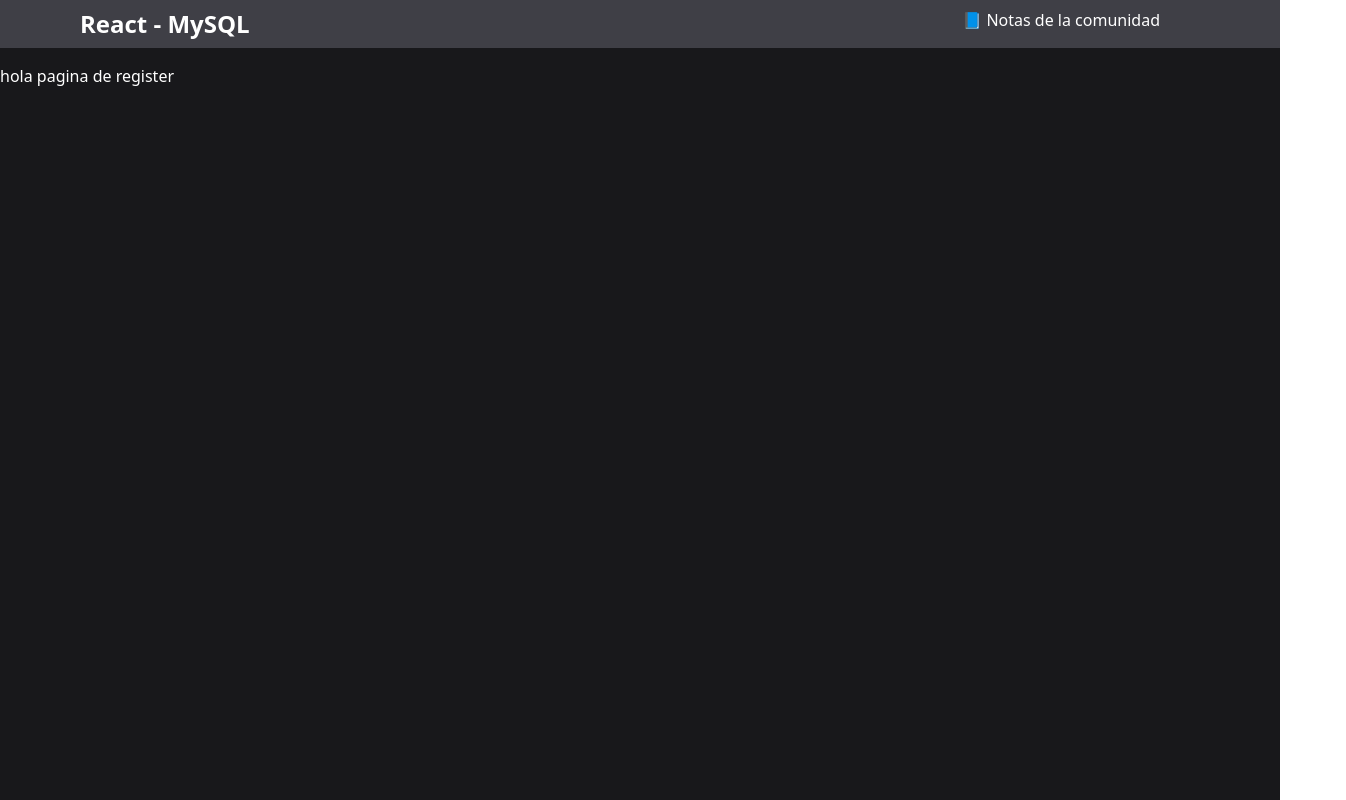
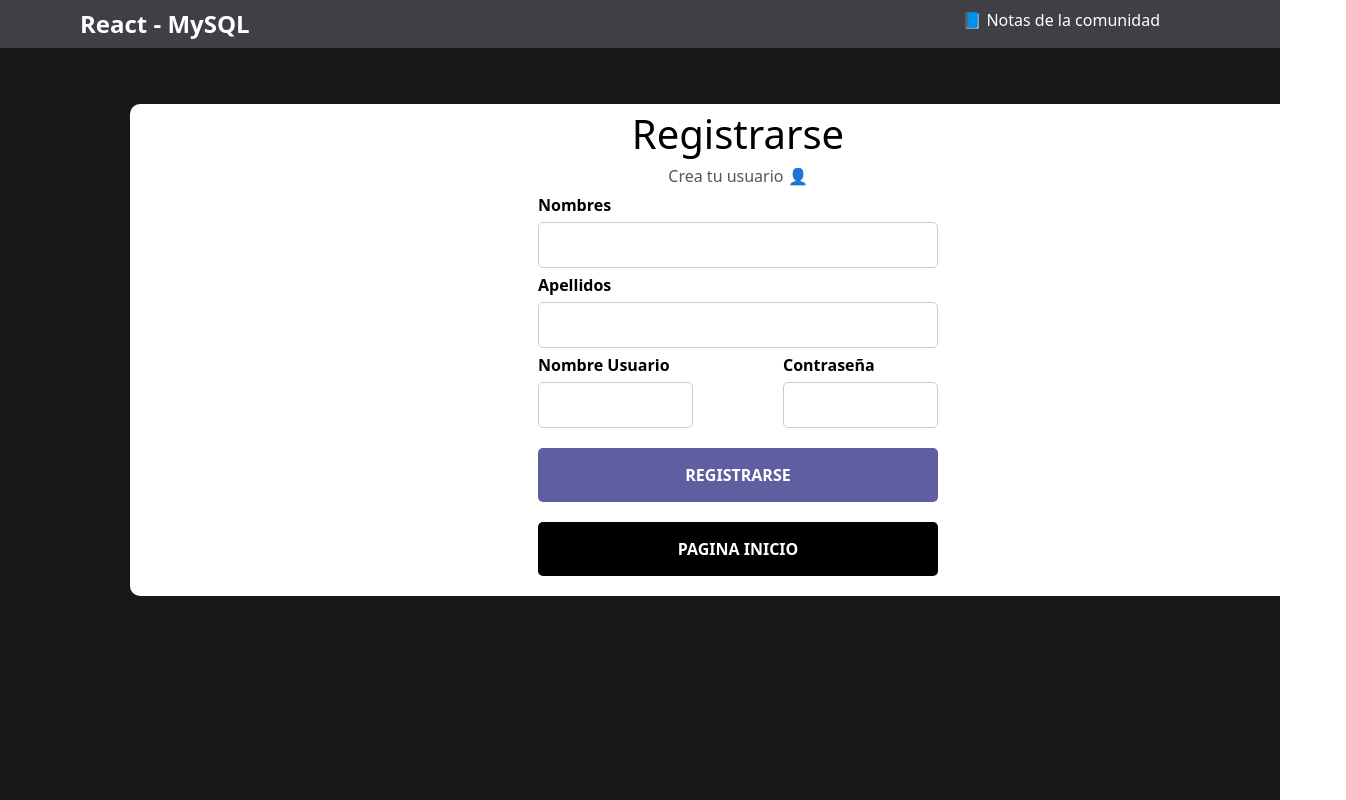
Before and after one commit to Imvert/Node-React-MySQL-CRUD-To-do-list-, a React (Vite) app in the folder client/: page /register in a window 1280 px wide. Shown: the whole page, 1346 px wide, since content can reach past the window. Built offline with nearby package versions, Linux system fonts and the light colour scheme.

Commit message:
add register page and functions

```diff
--- /dev/null
+++ b/client/src/api/register.api.js
@@ -0,0 +1,4 @@
+import axios from "axios";
+//En userData se envia todos los datos para el registro
+export const register = async (userData) =>
+  await axios.post("http://localhost:4001/api/saveUser", userData);
--- a/client/src/components/Navbar.jsx
+++ b/client/src/components/Navbar.jsx
@@ -12,17 +12,20 @@ export default function Navbar() {
   }
   useEffect(() => {
     const loggedUserJson = window.localStorage.getItem("loggedNoteAppUser");
-    if (loggedUserJson) {
-      const userData = JSON.parse(loggedUserJson);
-      setUser(userData);
+    try {
+      if (loggedUserJson) {
+        const userData = JSON.parse(loggedUserJson);
+        setUser(userData);
+      }
+    } catch (error) {
+      console.error(error);
     }
   }, []);
 
   return (
     <div className="bg-zinc-700 flex justify-between px-20 py-2">
-      <Link to={"/tasks"}>
-        <h1 className="text-white font-bold text-2xl">React - MySQL</h1>
-      </Link>
+      <h1 className="text-white font-bold text-2xl">React - MySQL</h1>
+
       <h3 className="text-white mr-10">
         📘 Notas de {user?.name || "la comunidad"}
       </h3>
--- a/client/src/pages/Login.jsx
+++ b/client/src/pages/Login.jsx
@@ -59,6 +59,7 @@ export default function Login() {
           <p>
             <label>Username</label>
             <input
+              required
               type="text"
               value={username}
               onChange={({ target }) => setUsername(target.value)}
@@ -71,6 +72,7 @@ export default function Login() {
           <p>
             <label>Password</label>
             <input
+              required
               type="password"
               className="input"
               value={password}
@@ -98,7 +100,7 @@ export default function Login() {
             onClick={() => navigate(`/register`)}
           />
         </p>
-        <p style={{ color: "red ", fontSize: "20px" }}>{errorMessage}</p>
+        <p style={{ color: "red", fontSize: "20px" }}>{errorMessage}</p>
       </div>
     </div>
   );
--- a/client/src/pages/Register.jsx
+++ b/client/src/pages/Register.jsx
@@ -1,5 +1,129 @@
-import react from "react";
+//react imports
+import react, { useState } from "react";
+import { useNavigate } from "react-router-dom";
+//personal imports
+import "../css/login.css";
+import { register } from "../api/register.api";
+import confetti from "canvas-confetti";
+export default function Register() {
+  const [name, setName] = useState("");
+  const [lastname, setlastname] = useState("");
+  const [username, setUsername] = useState("");
+  const [password, setPassword] = useState("");
+  const [errorMessage, setErrorMessage] = useState(null);
+  const [messages, setMessages] = useState(null);
 
-export default function Register() {
-  return <h1 style={{ color: "white" }}>hola pagina de register</h1>;
+  const navigate = useNavigate();
+
+  const handleSubmit = async (e) => {
+    e.preventDefault();
+    try {
+      const response = await register({ name, lastname, username, password });
+
+      if (response == undefined) {
+        setErrorMessage("error al enviar los datos, intentelo de nuevo");
+        setTimeout(() => {
+          setErrorMessage("");
+        }, 2000);
+      } else {
+        confetti();
+        setMessages("Registro exitoso");
+        setName("");
+        setUsername("");
+        setlastname("");
+        setPassword("");
+        setTimeout(() => {
+          navigate("/");
+        }, 1000);
+      }
+    } catch (error) {
+      console.log(error.message);
+    }
+  };
+  return (
+    <div
+      className="form-container"
+      style={{ marginLeft: "130px", marginTop: "40px" }}
+    >
+      <div className="login-container ">
+        <h2>Registrarse</h2>
+        <p>Crea tu usuario 👤</p>
+
+        <form onSubmit={handleSubmit}>
+          <p>
+            <label>Nombres</label>
+            <input
+              required
+              type="text"
+              value={name}
+              onChange={({ target }) => setName(target.value)}
+              className="input flex-initial"
+              name="nombre"
+              id="nombre"
+            />
+          </p>
+
+          <p>
+            <label>Apellidos</label>
+            <input
+              required
+              type="text"
+              value={lastname}
+              onChange={({ target }) => setlastname(target.value)}
+              className="input flex-initial"
+              name="lastname"
+              id="lastname"
+            />
+          </p>
+          <div className="flex flex-row space-x-[90px]">
+            <p>
+              <label>Nombre Usuario</label>
+              <input
+                required
+                type="text"
+                value={username}
+                onChange={({ target }) => setUsername(target.value)}
+                className="input flex-initial"
+                name="username"
+                id="username"
+              />
+            </p>
+
+            <p>
+              <label>Contraseña</label>
+              <input
+                required
+                type="password"
+                className="input"
+                value={password}
+                onChange={({ target }) => setPassword(target.value)}
+                name="password"
+                id="password"
+              />
+            </p>
+          </div>
+          <p>
+            <input
+              type="submit"
+              style={{ marginBottom: "20px", marginTop: "20px" }}
+              className="btn btn-login-register hover:bg-blue-600"
+              value="Registrarse"
+              onClick={handleSubmit}
+            />
+          </p>
+        </form>
+        <p>
+          <input
+            type="submit"
+            style={{ marginBottom: "20px", marginTop: "20px" }}
+            className="btn btn-login"
+            value="Pagina Inicio"
+            onClick={() => navigate("/")}
+          />
+        </p>
+        <p style={{ color: "green", fontSize: "20px" }}>{messages}</p>
+        <p style={{ color: "red", fontSize: "20px" }}>{errorMessage}</p>
+      </div>
+    </div>
+  );
 }
--- a/client/src/pages/TaskForm.jsx
+++ b/client/src/pages/TaskForm.jsx
@@ -57,6 +57,7 @@ function TaskForm() {
             <label className="block">Title</label>
             <input
               type="text"
+              required
               className="py-2 px-1 rounded-sm w-full"
               onChange={handleChange}
               name="title"
@@ -65,6 +66,7 @@ function TaskForm() {
             />
             <label className="block">Description</label>
             <textarea
+              required
               name="description"
               className="py-2 px-1 rounded-sm w-full"
               onChange={handleChange}
```
Also changed, not shown: 1 other file (tests, documents, lock files or other folders).
